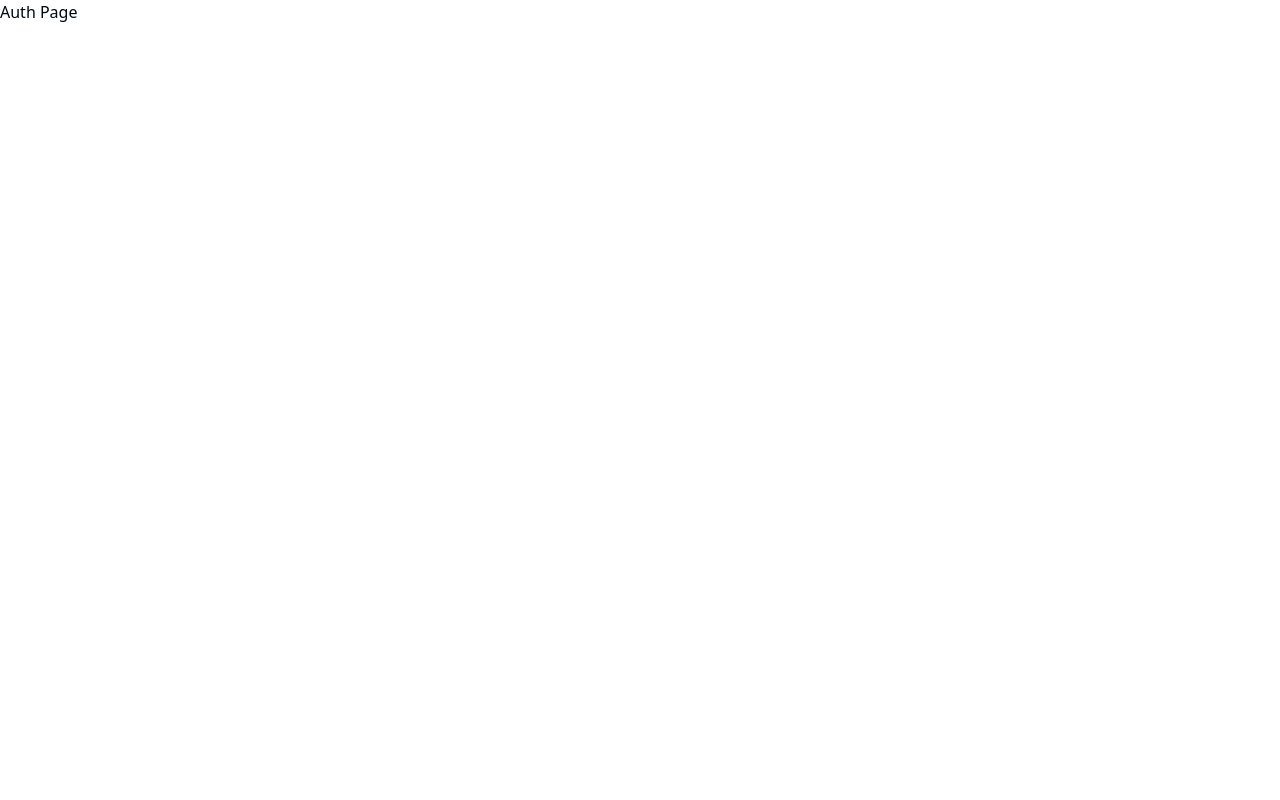
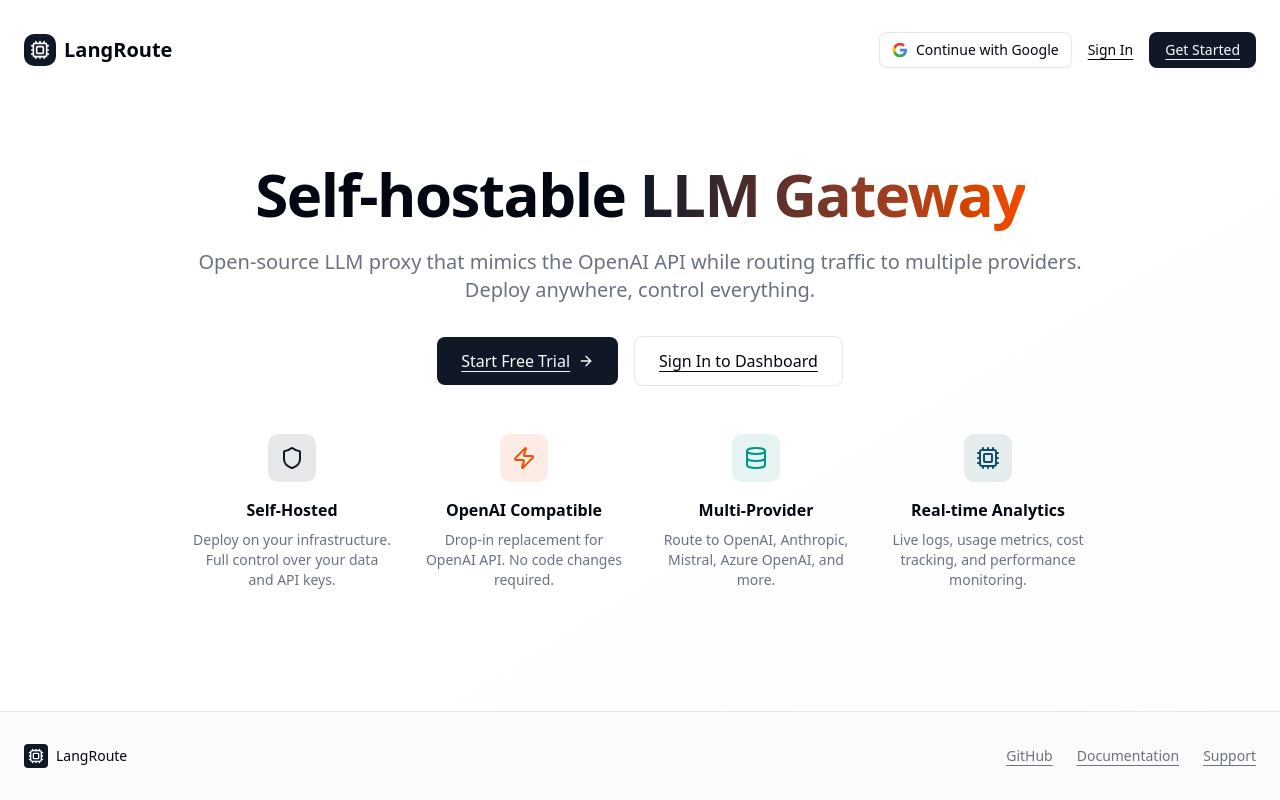
Before and after one commit to bluewave-labs/LangRoute, a Next.js app: page / in a window 1280 px wide. Built offline with nearby package versions, Linux system fonts and the light colour scheme.

Commit message:
feat(HomePage): Revamp landing page layout and enhance call-to-action elements

```diff
--- a/src/app/(auth)/layout.tsx
+++ b/src/app/(auth)/layout.tsx
@@ -11,9 +11,5 @@
  * @param children - The content to display within the authentication layout
  */
 export default function AuthLayout({ children }: { children: React.ReactNode }) {
-	return (
-		<html lang='en'>
-			<body>{children}</body>
-		</html>
-	);
+	return <div>{children}</div>;
 }
--- a/src/app/(auth)/page.tsx
+++ /dev/null
@@ -1,8 +0,0 @@
-/**
- * Renders the authentication page with a simple label.
- *
- * Displays a static "Auth Page" message.
- */
-export default function AuthPage() {
-	return <div>Auth Page</div>;
-}
--- a/src/app/(dashboard)/page.tsx
+++ /dev/null
@@ -1,8 +0,0 @@
-/**
- * Renders the dashboard page with a simple label.
- *
- * @returns A React element displaying "Dashboard Page"
- */
-export default function DashboardPage() {
-	return <div>Dashboard Page</div>;
-}
--- a/src/app/page.tsx
+++ b/src/app/page.tsx
@@ -1,105 +1,151 @@
-import Image from 'next/image';
+import { ArrowRight, Cpu, Database, Shield, Zap } from 'lucide-react';
+import Link from 'next/link';
+
+import { GoogleSignInButton } from '@/components/auth/GoogleSignInButton';
 
 /**
- * Renders the main landing page with instructions, call-to-action links, and resource navigation for a Next.js application.
- *
- * Displays the Next.js logo, editing instructions, deployment and documentation links, and a footer with additional learning resources. Uses responsive layout and styling with Tailwind CSS and Next.js's optimized Image component.
+ * LangRoute landing page - the main entry point for the application.
+ * Showcases the core value proposition as a self-hostable LLM gateway
+ * and provides clear paths to authentication and dashboard.
  */
-export default function Home() {
+export default function HomePage() {
 	return (
-		<div className='grid min-h-screen grid-rows-[20px_1fr_20px] items-center justify-items-center gap-16 p-8 pb-20 font-[family-name:var(--font-geist-sans)] sm:p-20'>
-			<main className='row-start-2 flex flex-col items-center gap-[32px] sm:items-start'>
-				<Image
-					className='dark:invert'
-					src='/next.svg'
-					alt='Next.js logo'
-					width={180}
-					height={38}
-					priority
-				/>
-				<ol className='list-inside list-decimal text-center font-[family-name:var(--font-geist-mono)] text-sm/6 sm:text-left'>
-					<li className='mb-2 tracking-[-.01em]'>
-						Get started by editing{' '}
-						<code className='rounded bg-black/[.05] px-1 py-0.5 font-[family-name:var(--font-geist-mono)] font-semibold dark:bg-white/[.06]'>
-							src/app/page.tsx
-						</code>
-						.
-					</li>
-					<li className='tracking-[-.01em]'>Save and see your changes instantly.</li>
-				</ol>
+		<div className='from-background via-background to-muted/20 flex min-h-screen flex-col bg-gradient-to-br'>
+			{/* Header */}
+			<header className='container mx-auto flex items-center justify-between px-6 py-8'>
+				<div className='flex items-center space-x-2'>
+					<div className='bg-primary text-primary-foreground flex h-8 w-8 items-center justify-center rounded-lg'>
+						<Cpu className='h-5 w-5' />
+					</div>
+					<h1 className='text-xl font-semibold'>LangRoute</h1>
+				</div>
 
-				<div className='flex flex-col items-center gap-4 sm:flex-row'>
+				<nav className='flex items-center space-x-4'>
+					<GoogleSignInButton />
+					<Link
+						href='/login'
+						className='body1 hover:text-primary'
+					>
+						Sign In
+					</Link>
+					<Link
+						href='/register'
+						className='bg-primary text-primary-foreground hover:bg-primary/90 inline-flex items-center rounded-md px-4 py-2 text-sm font-medium transition-colors'
+					>
+						Get Started
+					</Link>
+				</nav>
+			</header>
+
+			{/* Hero Section */}
+			<main className='container mx-auto flex-1 px-6 py-16'>
+				<div className='mx-auto max-w-4xl text-center'>
+					<h2 className='text-foreground mb-6 text-4xl font-bold tracking-tight sm:text-6xl'>
+						Self-hostable{' '}
+						<span className='from-primary to-chart-1 bg-gradient-to-r bg-clip-text text-transparent'>
+							LLM Gateway
+						</span>
+					</h2>
+
+					<p className='text-muted-foreground mb-8 text-lg sm:text-xl'>
+						Open-source LLM proxy that mimics the OpenAI API while routing traffic to multiple
+						providers.
+						<br />
+						Deploy anywhere, control everything.
+					</p>
+
+					<div className='mb-12 flex flex-col items-center justify-center gap-4 sm:flex-row'>
+						<Link
+							href='/register'
+							className='bg-primary text-primary-foreground hover:bg-primary/90 inline-flex items-center rounded-md px-6 py-3 text-base font-medium transition-colors'
+						>
+							Start Free Trial
+							<ArrowRight className='ml-2 h-4 w-4' />
+						</Link>
+						<Link
+							href='/login'
+							className='border-input bg-background hover:bg-accent hover:text-accent-foreground inline-flex items-center rounded-md border px-6 py-3 text-base font-medium transition-colors'
+						>
+							Sign In to Dashboard
+						</Link>
+					</div>
+
+					{/* Features Grid */}
+					<div className='grid gap-8 sm:grid-cols-2 lg:grid-cols-4'>
+						<div className='flex flex-col items-center text-center'>
+							<div className='bg-primary/10 text-primary mb-4 flex h-12 w-12 items-center justify-center rounded-lg'>
+								<Shield className='h-6 w-6' />
+							</div>
+							<h3 className='h3 mb-2'>Self-Hosted</h3>
+							<p className='body2'>
+								Deploy on your infrastructure. Full control over your data and API keys.
+							</p>
+						</div>
+
+						<div className='flex flex-col items-center text-center'>
+							<div className='bg-chart-1/10 text-chart-1 mb-4 flex h-12 w-12 items-center justify-center rounded-lg'>
+								<Zap className='h-6 w-6' />
+							</div>
+							<h3 className='h3 mb-2'>OpenAI Compatible</h3>
+							<p className='body2'>Drop-in replacement for OpenAI API. No code changes required.</p>
+						</div>
+
+						<div className='flex flex-col items-center text-center'>
+							<div className='bg-chart-2/10 text-chart-2 mb-4 flex h-12 w-12 items-center justify-center rounded-lg'>
+								<Database className='h-6 w-6' />
+							</div>
+							<h3 className='h3 mb-2'>Multi-Provider</h3>
+							<p className='body2'>Route to OpenAI, Anthropic, Mistral, Azure OpenAI, and more.</p>
+						</div>
+
+						<div className='flex flex-col items-center text-center'>
+							<div className='bg-chart-3/10 text-chart-3 mb-4 flex h-12 w-12 items-center justify-center rounded-lg'>
+								<Cpu className='h-6 w-6' />
+							</div>
+							<h3 className='h3 mb-2'>Real-time Analytics</h3>
+							<p className='body2'>
+								Live logs, usage metrics, cost tracking, and performance monitoring.
+							</p>
+						</div>
+					</div>
+				</div>
+			</main>
+
+			{/* Footer */}
+			<footer className='bg-muted/30 border-t'>
+				<div className='container mx-auto flex flex-col items-center justify-between px-6 py-8 sm:flex-row'>
+					<div className='flex items-center space-x-2'>
+						<div className='bg-primary text-primary-foreground flex h-6 w-6 items-center justify-center rounded'>
+							<Cpu className='h-4 w-4' />
+						</div>
+						<span className='text-sm font-medium'>LangRoute</span>
+					</div>
+
+					<div className='text-muted-foreground mt-4 flex items-center space-x-6 text-sm sm:mt-0'>
 						<a
-						className='bg-foreground text-background flex h-10 items-center justify-center gap-2 rounded-full border border-solid border-transparent px-4 text-sm font-medium transition-colors hover:bg-[#383838] sm:h-12 sm:w-auto sm:px-5 sm:text-base dark:hover:bg-[#ccc]'
-						href='https://vercel.com/new?utm_source=create-next-app&utm_medium=appdir-template-tw&utm_campaign=create-next-app'
+							href='https://github.com/bluewave-labs/langRoute'
 							target='_blank'
 							rel='noopener noreferrer'
+							className='hover:text-foreground'
 						>
-						<Image
-							className='dark:invert'
-							src='/vercel.svg'
-							alt='Vercel logomark'
-							width={20}
-							height={20}
-						/>
-						Deploy now
+							GitHub
 						</a>
 						<a
-						className='flex h-10 w-full items-center justify-center rounded-full border border-solid border-black/[.08] px-4 text-sm font-medium transition-colors hover:border-transparent hover:bg-[#f2f2f2] sm:h-12 sm:w-auto sm:px-5 sm:text-base md:w-[158px] dark:border-white/[.145] dark:hover:bg-[#1a1a1a]'
-						href='https://nextjs.org/docs?utm_source=create-next-app&utm_medium=appdir-template-tw&utm_campaign=create-next-app'
+							href='https://docs.langRoute.dev'
 							target='_blank'
 							rel='noopener noreferrer'
+							className='hover:text-foreground'
 						>
-						Read our docs
+							Documentation
+						</a>
+						<a
+							href='mailto:support@langRoute.dev'
+							className='hover:text-foreground'
+						>
+							Support
 						</a>
 					</div>
-			</main>
-			<footer className='row-start-3 flex flex-wrap items-center justify-center gap-[24px]'>
-				<a
-					className='flex items-center gap-2 hover:underline hover:underline-offset-4'
-					href='https://nextjs.org/learn?utm_source=create-next-app&utm_medium=appdir-template-tw&utm_campaign=create-next-app'
-					target='_blank'
-					rel='noopener noreferrer'
-				>
-					<Image
-						aria-hidden
-						src='/file.svg'
-						alt='File icon'
-						width={16}
-						height={16}
-					/>
-					Learn
-				</a>
-				<a
-					className='flex items-center gap-2 hover:underline hover:underline-offset-4'
-					href='https://vercel.com/templates?framework=next.js&utm_source=create-next-app&utm_medium=appdir-template-tw&utm_campaign=create-next-app'
-					target='_blank'
-					rel='noopener noreferrer'
-				>
-					<Image
-						aria-hidden
-						src='/window.svg'
-						alt='Window icon'
-						width={16}
-						height={16}
-					/>
-					Examples
-				</a>
-				<a
-					className='flex items-center gap-2 hover:underline hover:underline-offset-4'
-					href='https://nextjs.org?utm_source=create-next-app&utm_medium=appdir-template-tw&utm_campaign=create-next-app'
-					target='_blank'
-					rel='noopener noreferrer'
-				>
-					<Image
-						aria-hidden
-						src='/globe.svg'
-						alt='Globe icon'
-						width={16}
-						height={16}
-					/>
-					Go to nextjs.org →
-				</a>
+				</div>
 			</footer>
 		</div>
 	);
--- /dev/null
+++ b/src/components/auth/GoogleSignInButton.tsx
@@ -0,0 +1,62 @@
+'use client';
+
+import { signIn } from 'next-auth/react';
+
+import { Button } from '@/components/ui/button';
+
+/**
+ * Google Sign-In button component for OAuth authentication.
+ * Initiates the NextAuth Google provider sign-in flow when clicked.
+ * Styled to match the application's design system.
+ */
+export function GoogleSignInButton() {
+	const handleGoogleSignIn = async () => {
+		try {
+			const result = await signIn('google', {
+				callbackUrl: '/',
+				redirect: false,
+			});
+
+			if (result?.error) {
+				console.error('Google sign-in error:', result.error);
+			} else if (result?.url) {
+				window.location.href = result.url;
+			}
+		} catch (error) {
+			console.error('Sign-in failed:', error);
+		}
+	};
+
+	return (
+		<Button
+			onClick={handleGoogleSignIn}
+			variant='outline'
+			className='inline-flex items-center gap-2 px-4 py-2 text-sm font-medium'
+		>
+			<svg
+				className='h-4 w-4'
+				viewBox='0 0 24 24'
+				fill='none'
+				xmlns='http://www.w3.org/2000/svg'
+			>
+				<path
+					d='M22.56 12.25c0-.78-.07-1.53-.2-2.25H12v4.26h5.92c-.26 1.37-1.04 2.53-2.21 3.31v2.77h3.57c2.08-1.92 3.28-4.74 3.28-8.09z'
+					fill='#4285F4'
+				/>
+				<path
+					d='M12 23c2.97 0 5.46-.98 7.28-2.66l-3.57-2.77c-.98.66-2.23 1.06-3.71 1.06-2.86 0-5.29-1.93-6.16-4.53H2.18v2.84C3.99 20.53 7.7 23 12 23z'
+					fill='#34A853'
+				/>
+				<path
+					d='M5.84 14.09c-.22-.66-.35-1.36-.35-2.09s.13-1.43.35-2.09V7.07H2.18C1.43 8.55 1 10.22 1 12s.43 3.45 1.18 4.93l2.85-2.22.81-.62z'
+					fill='#FBBC05'
+				/>
+				<path
+					d='M12 5.38c1.62 0 3.06.56 4.21 1.64l3.15-3.15C17.45 2.09 14.97 1 12 1 7.7 1 3.99 3.47 2.18 7.07l3.66 2.84c.87-2.6 3.3-4.53 6.16-4.53z'
+					fill='#EA4335'
+				/>
+			</svg>
+			Continue with Google
+		</Button>
+	);
+}
--- a/src/components/index.ts
+++ b/src/components/index.ts
@@ -1,4 +1,7 @@
 export { default as FormInput } from './form/FormInput';
+
+// Auth components
+export { GoogleSignInButton } from './auth/GoogleSignInButton';
 
 export { Button } from './ui/button';
 export { Input } from './ui/input';
--- a/src/middleware/public-routes.ts
+++ b/src/middleware/public-routes.ts
@@ -9,7 +9,7 @@
 	/^\/forgot-password$/,
 	/^\/reset-password.*$/,
 	/^\/403$/, // forbidden page
-	/^\/api\/auth\/.*/, // next-auth & custom auth APIs
+	/^\/_api\/auth\/.*/, // next-auth & custom auth APIs
 	/^\/invite\/.*/, // invite splash (future)
 	/^\/_next\/.*/, // next asset pipeline
 	/^\/favicon.ico$/,
```
Also changed, not shown: middleware.ts (+13 -3 lines), src/hooks/data/useSessionUser.ts (added, +45 -0 lines), src/lib/auth.ts (+1 -6 lines). Lines whose indentation alone changed are shown as unchanged.
